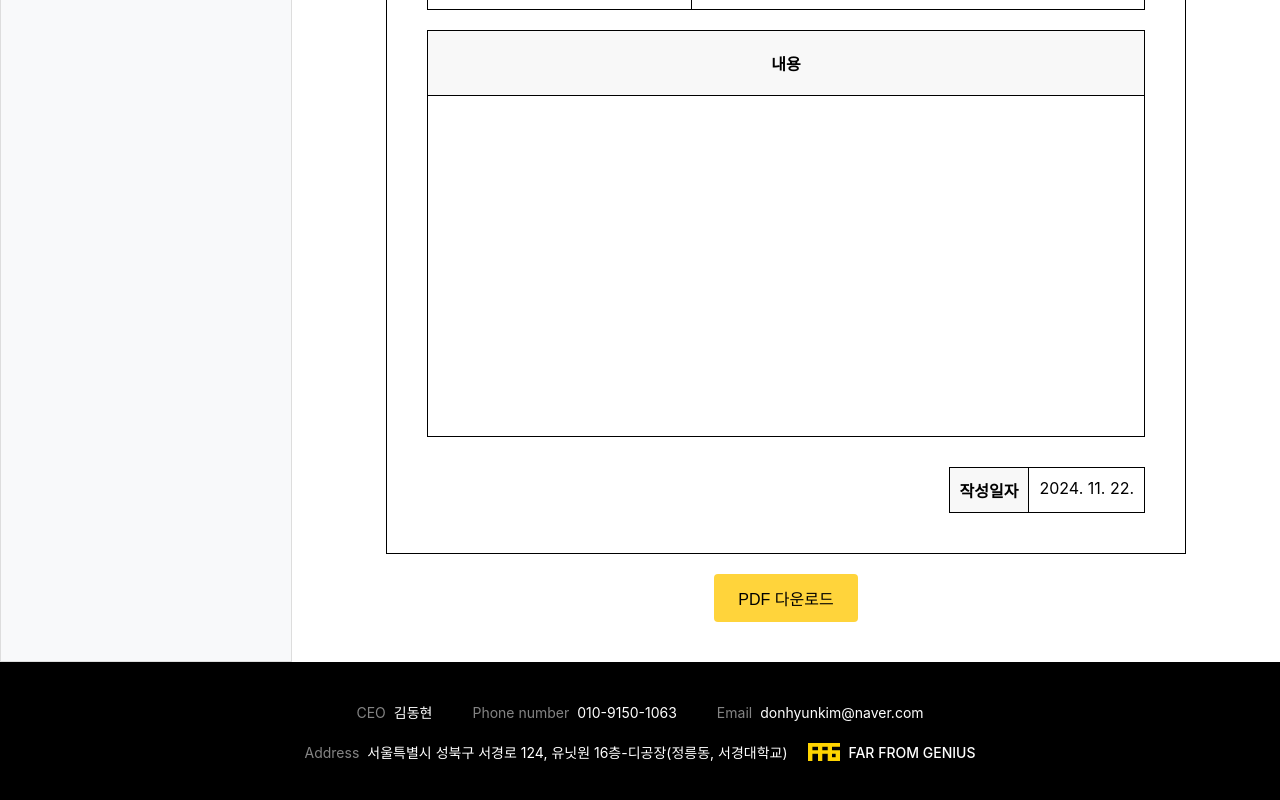
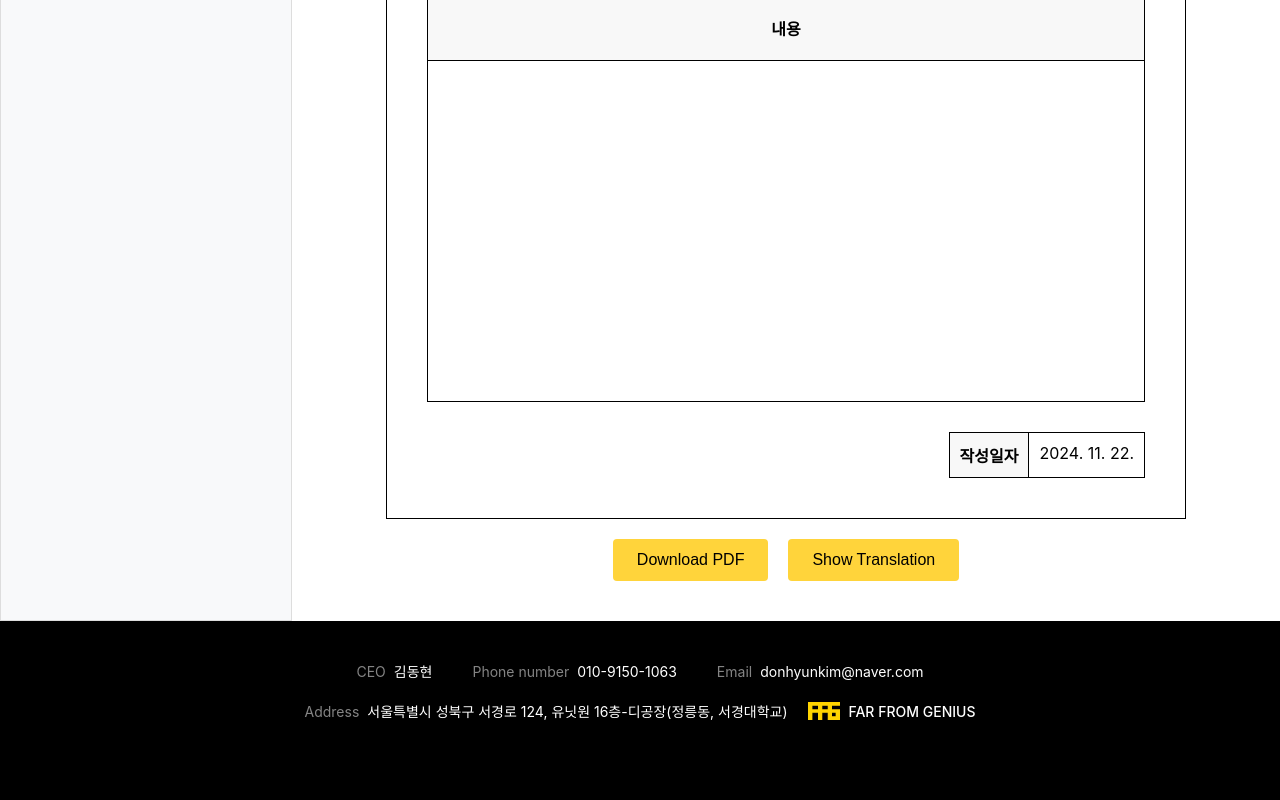
Before and after one commit to CapstoneDesign24-2/frontend, a React (Create React App) app: page /proof-result in a window 1280 px wide. Shown: the part 634-1434 px from the top of the page. Built offline with nearby package versions, Linux system fonts and the light colour scheme.

Commit message:
feat: 번역 버튼 생성

```diff
--- a/src/component/proof/ProofResult.jsx
+++ b/src/component/proof/ProofResult.jsx
@@ -1,10 +1,14 @@
-import React, { useRef } from 'react';
+import React, { useRef, useState } from 'react';
 import html2canvas from 'html2canvas';
 import jsPDF from 'jspdf';
+import axios from 'axios';
 import '../../css/ProofResult.css';
 
 const ProofResult = ({ data }) => {
   const contentRef = useRef(null);
+  const [translatedData, setTranslatedData] = useState(null); // 번역 데이터 상태
+  const [loading, setLoading] = useState(false); // 로딩 상태
+  const [showTranslation, setShowTranslation] = useState(false); // 번역된 내용을 보여줄지 여부
 
   const downloadAsPDF = async () => {
     try {
@@ -37,14 +41,36 @@ const ProofResult = ({ data }) => {
       pdf.save(`내용증명서_${new Date().toLocaleDateString()}.pdf`);
     } catch (error) {
       console.error('PDF 생성 중 오류 발생:', error);
-      alert(`PDF 생성 중 오류가 발생했습니다: ${error.message}`);
+      alert(`Có lỗi trong khi tạo PDF: ${error.message}`);
+    }
+  };
+
+  const handleTranslate = async () => {
+    setLoading(true);
+    try {
+      const response = await axios.post('http://13.239.192.116:5000/translate', {
+        content: data.content,
+        subject: data.subject,
+      });
+      setTranslatedData(response.data);
+      setShowTranslation(true);
+    } catch (error) {
+      console.error('번역 요청 중 오류 발생:', error);
+      alert('Đã phát sinh vấn đề khi yêu cầu dịch thuật.');
+    } finally {
+      setLoading(false); // 로딩 상태 종료
     }
   };
 
   return (
     <div className="proof-result">
+      {loading && (
+        <div className="spinner-overlay">
+          <div className="spinner"></div>
+        </div>
+      )}
       <div className="proof-paper" ref={contentRef}>
-        <h1 className="title">내용 증명</h1>
+        <h1 className="title">{showTranslation ? translatedData?.t_subject : data?.subject || ''}</h1>
 
         <table className="info-table">
           <tbody>
@@ -88,14 +114,18 @@ const ProofResult = ({ data }) => {
           <tbody>
             <tr>
               <td className="person-type">제목</td>
-              <td className="value">{data?.subject || ''}</td>
+              <td className="value">{showTranslation ? translatedData?.t_subject : data?.subject || ''}</td>
             </tr>
           </tbody>
         </table>
 
         <div className="content-section">
           <div className="content-label">내용</div>
-          <div className="content-box">{data?.content.join('\n') || ''}</div>
+          <div className="content-box">
+            {(showTranslation ? translatedData?.t_content : data?.content || []).map((line, index) => (
+              <p key={index}>{line}</p>
+            ))}
+          </div>
         </div>
 
         <div className="date-section">
@@ -104,9 +134,18 @@ const ProofResult = ({ data }) => {
         </div>
       </div>
 
-      <div className="download-section">
+      <div className="button-section">
         <button onClick={downloadAsPDF} className="download-button">
-          PDF 다운로드
+          Download PDF
+        </button>
+        <button
+          onClick={() => {
+            if (!translatedData) handleTranslate();
+            else setShowTranslation((prev) => !prev);
+          }}
+          className="translate-button"
+        >
+          {showTranslation ? 'Show Original' : 'Show Translation'}
         </button>
       </div>
     </div>
--- a/src/css/ProofResult.css
+++ b/src/css/ProofResult.css
@@ -125,13 +125,15 @@ tr.second-info-table td {
   border: 1px solid #000;
 }
 
-.download-section {
+.button-section {
   display: flex;
   justify-content: center;
+  gap: 20px;
   margin-top: 20px;
 }
 
-.download-button {
+.download-button,
+.translate-button {
   background-color: #ffd43b;
   border: none;
   padding: 12px 24px;
@@ -144,6 +146,37 @@ tr.second-info-table td {
 
 .download-button:hover {
   background-color: #fcc419;
+}
+
+.spinner-overlay {
+  position: fixed;
+  top: 0;
+  left: 0;
+  width: 100%;
+  height: 100%;
+  background: rgba(0, 0, 0, 0.5);
+  display: flex;
+  justify-content: center;
+  align-items: center;
+  z-index: 1000;
+}
+
+.spinner {
+  border: 6px solid rgba(255, 255, 255, 0.6);
+  border-top: 6px solid #ffffff;
+  border-radius: 50%;
+  width: 40px;
+  height: 40px;
+  animation: spin 0.8s linear infinite;
+}
+
+@keyframes spin {
+  0% {
+    transform: rotate(0deg);
+  }
+  100% {
+    transform: rotate(360deg);
+  }
 }
 
 @media print {
```
